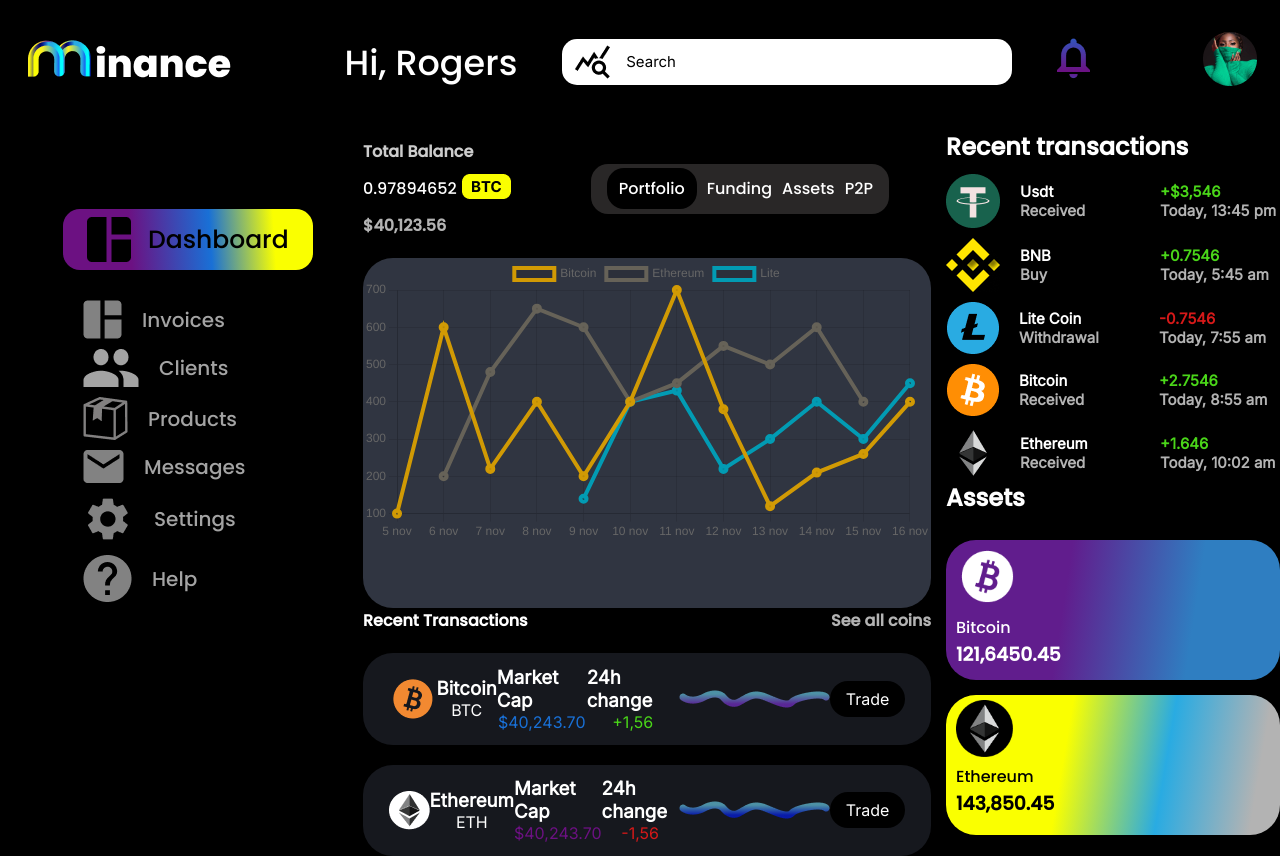
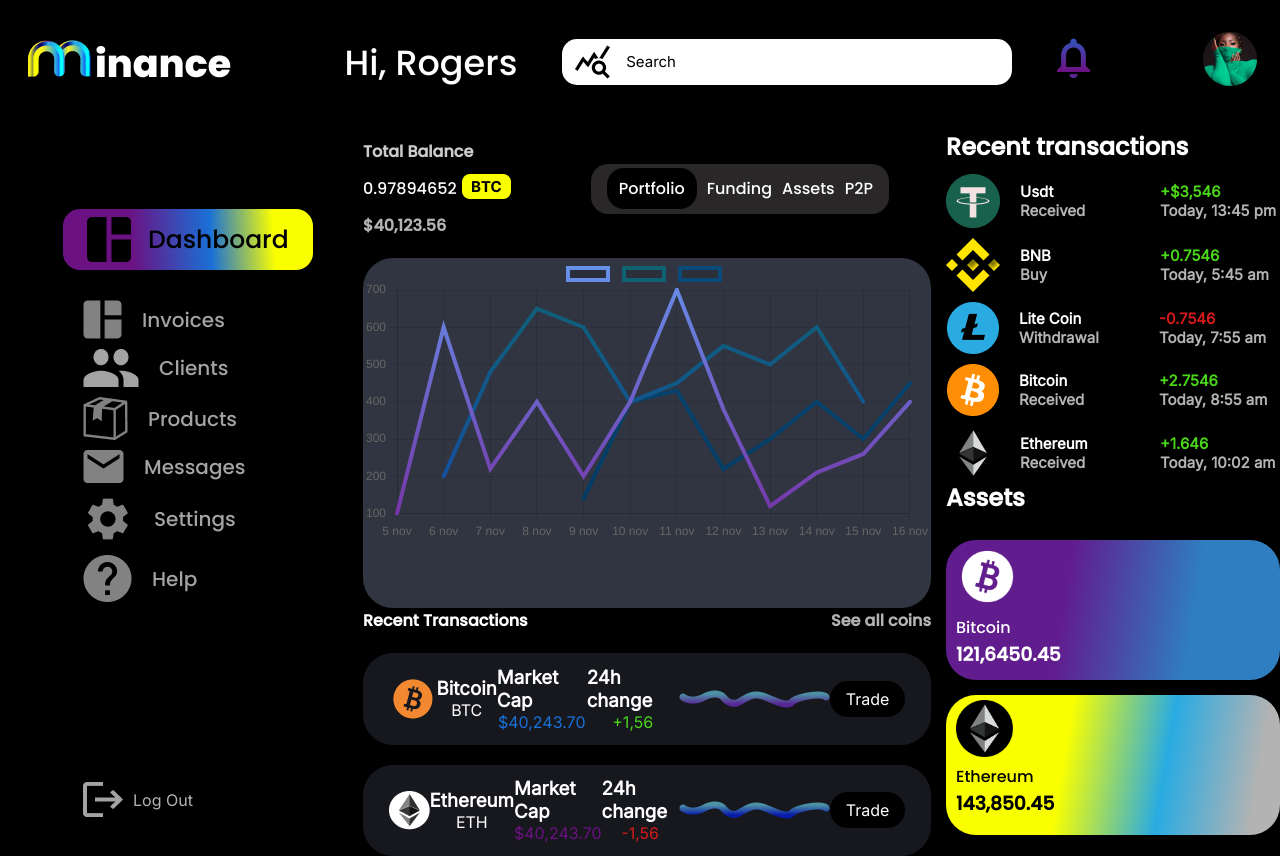
Before and after one commit to MortyOW/Int-gration-Maquette, a website: page index.html in a window 1280 px wide. Drawn offline with nearby package versions, Linux system fonts and the light colour scheme.

Commit message:
:hammer: Chart js implemented

```diff
--- a/index.html
+++ b/index.html
@@ -59,6 +59,10 @@
                 <img src="assets/questions.png" alt="">
                 <p>Help</p>
             </a>
+            <div class="logout">
+                <img src="assets/logout.png" alt="">
+                <a href="#">Log Out</a>
+            </div>
         </div>
     </section>
 
@@ -213,30 +217,53 @@
 <script src="https://cdn.jsdelivr.net/npm/chart.js"></script>
 
 <script>
-        const ctx = document.getElementById('myChart');
+        const ctx = document.getElementById('myChart').getContext('2d');
+        var gradientStroke = ctx.createLinearGradient(0, 0, 0, 400);
+        gradientStroke.addColorStop(0, "rgba(100, 149, 237, 1)");  // light blue
+        gradientStroke.addColorStop(1, "rgba(128, 0, 128, 1)");  // purple
+
+        var gradientStroke2 = ctx.createLinearGradient(0, 0, 0, 400);
+        gradientStroke2.addColorStop(0, "#0e636e");  // light blue
+        gradientStroke2.addColorStop(1, "#1840c4");  // dark blue
+
+        var gradientStroke3 = ctx.createLinearGradient(0, 0, 0, 400);
+        gradientStroke3.addColorStop(0, "#094b7a");  // light blue
+        gradientStroke3.addColorStop(1, "#003154");  // dark blue
+
+
+
 
     new Chart(ctx, {
     type: 'line',
     data: {
         labels: ['5 nov', '6 nov', '7 nov', '8 nov', '9 nov', '10 nov', '11 nov', '12 nov', '13 nov', '14 nov', '15 nov', '16 nov'],
         datasets: [{
-        label: 'Bitcoin',
+        label: '',
         data: [100, 600, 220, 400, 200, 400, 700, 380, 120, 210, 260, 400],
         borderWidth: 4,
-        borderColor: '#d19a04'
+        borderColor: gradientStroke,
+        borderCapStyle: 'round',
+        pointRadius: 0
         },{
-            label: 'Ethereum',
+            label: '',
             data: [null, 200, 480, 650, 600, 400, 450, 550, 500, 600, 400],
             borderWidth: 4,
-            borderColor: '#666258'
+            borderColor: gradientStroke2,
+            borderCapStyle: 'round',
+            pointRadius: 0
         },{
-            label: 'Lite',
+            label: '',
             data: [null, null, null, null, 140, 400, 430, 220, 300, 400, 300, 450],
             borderWidth: 4,
-            borderColor: '#029bb3'
+            borderColor: gradientStroke3,
+            borderCapStyle: 'round',
+            pointRadius: 0
         }]
     },
     options: {
+        legend: {
+            display: false
+        },
         scales: {
         y: {
             beginAtZero: false
--- a/style/style.scss
+++ b/style/style.scss
@@ -68,6 +68,7 @@
     padding-top: 115px;
     .dashboard{
         background: linear-gradient(266.37deg, #FAFF00 -5.82%, #FAFF00 15.95%, #1970D6 41.2%, #6C1182 72.88%);
+
         border-radius: 17px;
         display: flex;
         padding: 8px 16px;
@@ -89,6 +90,21 @@
         flex-direction: column;
         padding-top: 30px;
         color: white;
+        .logout{
+            padding-top: 170px;
+            padding-left: 20px;
+            gap: 10px;
+            display: flex;
+            align-items: center;
+            flex-direction: row;
+            a{
+                text-decoration: none;
+                color: white;
+                opacity: 70%;
+                font-family: 'Inter', sans-serif;
+                font-weight: 400;
+            }
+        }
         .opt1{
             padding-left: 4px;
         }
@@ -322,3 +338,7 @@
     }
 }
 }
+
+@media screen and (max-width: 390px ) {
+
+}
```
Also changed, not shown: assets/logout.png (added), style/style.css, 1 other file.
